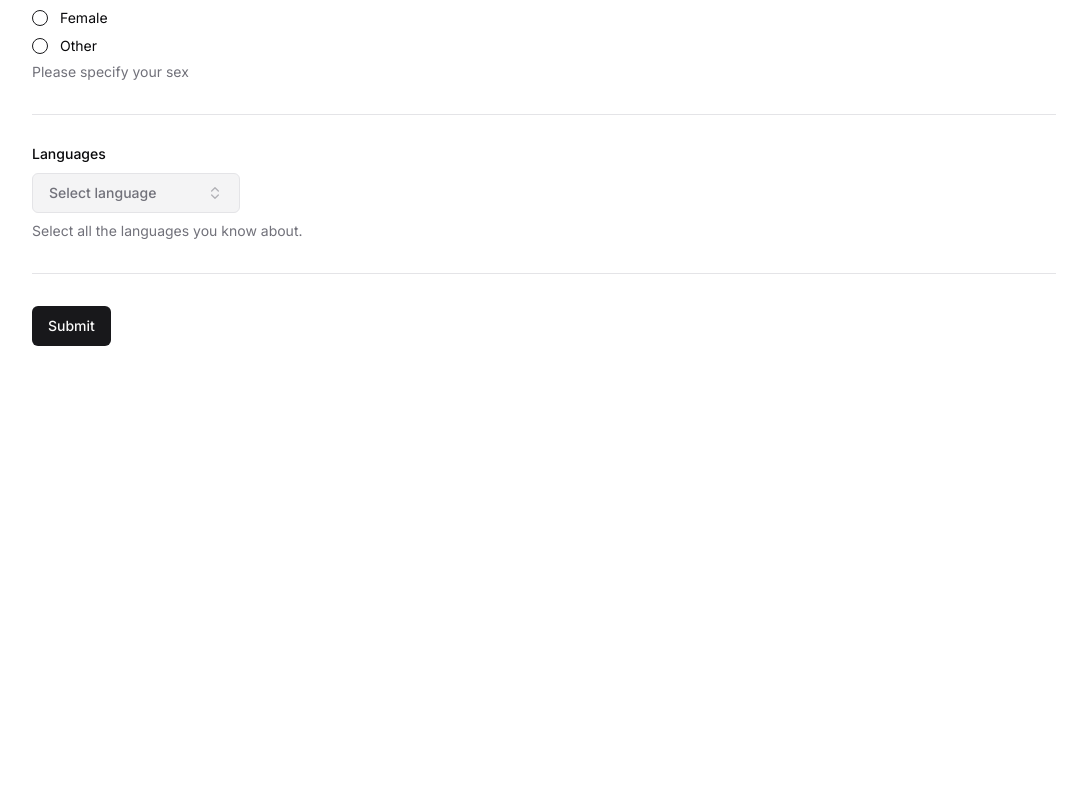
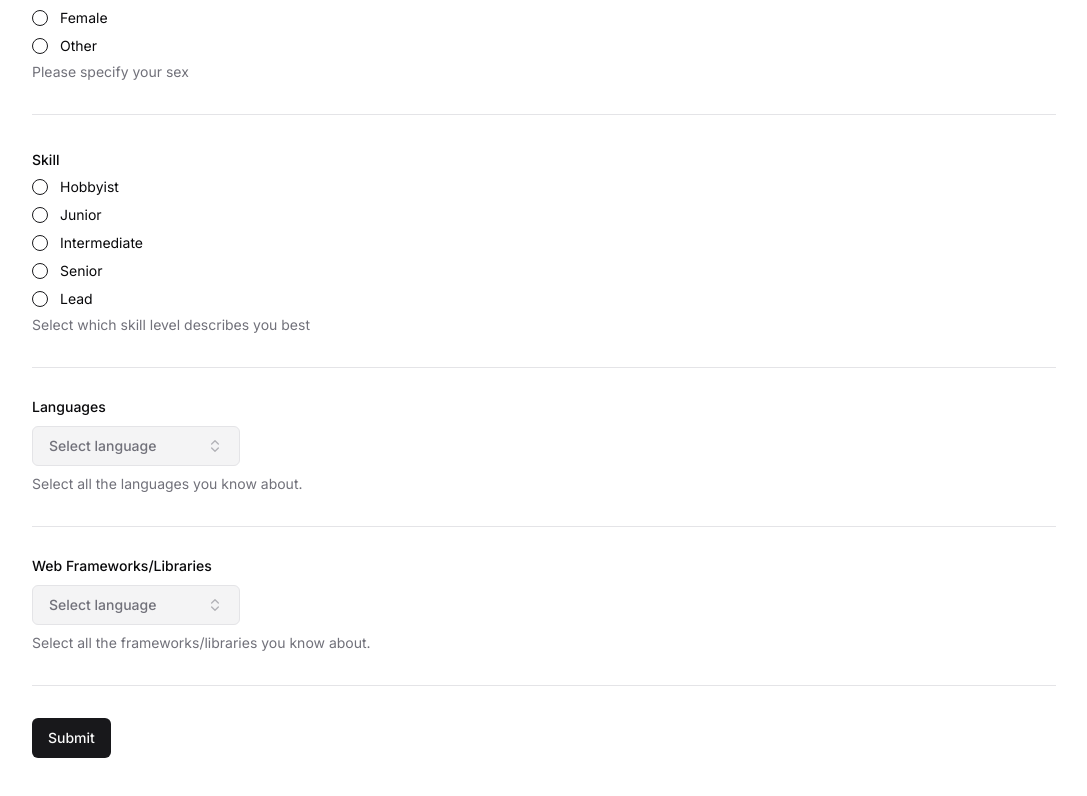
Before and after one commit to adidnair/survey, a Next.js app: page / in a window 1280 px wide. Shown: the part 544-1340 px from the top of the page, without its empty margins (96-1183 px from the left). Before the commit the page ends 970 px from the top, so only its background shows below. Built offline with nearby package versions, Linux system fonts and the light colour scheme.

Commit message:
added skills, frameworks and destupidified some code

```diff
--- a/src/components/questions/languages.tsx
+++ b/src/components/questions/languages.tsx
@@ -17,25 +17,33 @@ import { Slider } from "../ui/slider";
 import { FormError } from "../myui/form-error";
 import { formFields } from "../survey-form";
 
-export const valToLabel: Record<string, string> = {}
+export const languageValToLabel: Record<string, string> = {}
 
-valToLabel["py"] = "Python"
-valToLabel["js"] = "JavaScript"
-valToLabel["ts"] = "TypeScript"
-valToLabel["c"] = "C"
-valToLabel["cpp"] = "C++"
-valToLabel["go"] = "Go"
-valToLabel["rust"] = "Rust"
+languageValToLabel["py"] = "Python"
+languageValToLabel["js"] = "JavaScript"
+languageValToLabel["ts"] = "TypeScript"
+languageValToLabel["c"] = "C"
+languageValToLabel["cpp"] = "C++"
+languageValToLabel["go"] = "Golang"
+languageValToLabel["rust"] = "Rust"
+languageValToLabel["java"] = "Java"
+languageValToLabel["html"] = "HTML"
+languageValToLabel["php"] = "PHP"
+languageValToLabel["dart"] = "Dart"
+languageValToLabel["swift"] = "Swift"
+languageValToLabel["perl"] = "Perl"
+languageValToLabel["bash"] = "Bash"
+languageValToLabel["kotlin"] = "Kotlin"
+languageValToLabel["csharp"] = "C#"
+languageValToLabel["haskell"] = "Haskell"
+languageValToLabel["ocaml"] = "OCaml"
+languageValToLabel["ruby"] = "Ruby"
+languageValToLabel["r"] = "R"
+languageValToLabel["lua"] = "Lua"
+languageValToLabel["elixir"] = "Elixir"
+languageValToLabel["lisp"] = "Lisp"
 
-export const language_vals: readonly string[] = [
-  "py",
-  "js",
-  "ts",
-  "c",
-  "cpp",
-  "go",
-  "rust",
-] as const;
+export const language_vals: readonly string[] = [...Object.keys(languageValToLabel)] as const;
 
 export type LanguageResponse = {
   value: string,
@@ -116,15 +124,15 @@ export const Languages = ({languages, form, field} : {
                   role="combobox"
                   className="w-52 justify-between shrink-0"
                 >
-                  {valToLabel[selected_language.value]}
+                  {languageValToLabel[selected_language.value]}
                   <ChevronsUpDown className="ml-2 h-4 w-4 shrink-0 opacity-50" />
                 </Button>
               </PopoverTrigger>
               <PopoverContent className="w-52 p-0">
-                <Command>
+                <Command className="max-h-72">
                   <CommandInput placeholder="Search language..." />
                   <CommandEmpty>No language found.</CommandEmpty>
-                  <CommandGroup>
+                  <CommandGroup className="overflow-y-scroll">
                     {languages
                       .filter((l) => {
                         if (
@@ -192,12 +200,12 @@ export const Languages = ({languages, form, field} : {
               Describe your proficiency in the language
             </Label>
             <div className="flex flex-col items-center lg:grow lg:max-w-[300px] max-lg:pl-4 max-lg:w-80">
-              <div className="flex flex-row w-[110%] justify-between">
+              <div className="flex flex-row w-[105%] justify-between">
               <p className="text-xs whitespace-pre-wrap">Beginner</p>
               <p className="text-xs whitespace-pre-wrap">Intermediate</p>
               <p className="text-xs whitespace-pre-wrap">  Expert</p>
               </div>
-              <div className="flex flex-row w-[98%] justify-between mb-[3px]">
+              <div className="flex flex-row w-[94%] justify-between mb-[3px]">
                 <Separator orientation="vertical" className="h-1 w-[1px] bg-primary" />
                 <Separator orientation="vertical" className="h-1 w-[1px] bg-primary" />
                 <Separator orientation="vertical" className="h-1 w-[1px] bg-primary" />
@@ -228,12 +236,12 @@ export const Languages = ({languages, form, field} : {
               How likely are you to recommend the language?
             </Label>
             <div className="flex flex-col items-center touch-none lg:grow lg:max-w-[300px] max-lg:pl-4 max-lg:w-80">
-              <div className="flex flex-row w-[110%] justify-between">
+              <div className="flex flex-row w-[105%] justify-between">
               <p className="text-xs whitespace-pre-wrap">Never       </p>
               <p className="text-xs whitespace-pre-wrap">Maybe</p>
               <p className="text-xs whitespace-pre-wrap">Absolutely</p>
               </div>
-              <div className="flex flex-row w-[98%] justify-between mb-[3px]">
+              <div className="flex flex-row w-[94%] justify-between mb-[3px]">
                 <Separator orientation="vertical" className="h-1 w-[1px] bg-primary" />
                 <Separator orientation="vertical" className="h-1 w-[1px] bg-primary" />
                 <Separator orientation="vertical" className="h-1 w-[1px] bg-primary" />
@@ -292,10 +300,10 @@ export const Languages = ({languages, form, field} : {
           </Button>
         </PopoverTrigger>
         <PopoverContent className="w-52 p-0">
-          <Command>
+          <Command className="max-h-72">
             <CommandInput placeholder="Search language..." />
             <CommandEmpty>No language found.</CommandEmpty>
-            <CommandGroup>
+            <CommandGroup className="overflow-y-scroll">
               {languages
                 .filter((language) => {
                   for (const l of field.value) {
--- /dev/null
+++ b/src/components/questions/skill.ts
@@ -0,0 +1 @@
+export const skill_levels = ["hobbyist", "junior", "intermediate", "senior", "lead"]
--- a/src/components/questions/frameworks.tsx
+++ b/src/components/questions/web-frameworks.tsx
@@ -15,41 +15,54 @@ import {
 import { Button } from "../ui/button";
 import { Slider } from "../ui/slider";
 import { FormError } from "../myui/form-error";
+import { formFields } from "../survey-form";
 
+export const webFrameworkValToLabel: Record<string, string> = {}
 
-export const valToLabel: Record<string, string> = {}
+webFrameworkValToLabel["express"] = "ExpressJS"
+webFrameworkValToLabel["next"] = "NextJS"
+webFrameworkValToLabel["nuxt"] = "NuxtJS"
+webFrameworkValToLabel["astro"] = "Astro"
+webFrameworkValToLabel["react"] = "React"
+webFrameworkValToLabel["flask"] = "Flask"
+webFrameworkValToLabel["django"] = "Django"
+webFrameworkValToLabel["angular"] = "Angular"
+webFrameworkValToLabel["jquery"] = "JQuery"
+webFrameworkValToLabel["rails"] = "Ruby on Rails"
+webFrameworkValToLabel["bootstrap"] = "Bootstrap"
+webFrameworkValToLabel["tailwind"] = "TailwindCSS"
+webFrameworkValToLabel["fastapi"] = "FastAPI"
+webFrameworkValToLabel["aspnet"] = "ASP.NET"
+webFrameworkValToLabel["svelte"] = "Svelte"
+webFrameworkValToLabel["vite"] = "Vite"
+webFrameworkValToLabel["htmx"] = "HTMX"
+webFrameworkValToLabel["laravel"] = "Laravel"
 
-valToLabel["next"] = "NextJS"
-valToLabel["nuxt"] = "NuxtJS"
-valToLabel["react"] = "React"
-valToLabel["svelte"] = "SvelteKit"
-valToLabel["angular"] = "Angular"
+export const web_framework_vals: readonly string[] = [...Object.keys(webFrameworkValToLabel)] as const
 
-export const framework_vals: readonly string[] = [
-"next",
-"nuxt",
-"react",
-"svelte",
-"angular",
-] as const;
+export type WebFrameworkResponse = {
+  value: string,
+  experience: number,
+  recommendation: number,
+}
 
-export type FrameworkEntry = {
+export type WebFrameworkEntry = {
   readonly value: string,
   readonly label: string,
 }
 
-const FrameworkError = ({errObject, index} : {errObject: FieldErrors, index: number}) => {
+const WebFrameworkError = ({errObject, index, className} : {errObject: FieldErrors, index: number, className?: string}) => {
   if (errObject) {
-    if (errObject.frameworks) {
+    if (errObject.webFrameworks) {
       // @ts-ignore
-      const errArray = errObject.frameworks as any[]
+      const errArray = errObject.webFrameworks as any[]
       if (errArray[index]) {
         const err = errArray[index]
         if (err.experience) {
-          return <FormError text={err.experience.message} />
+          return <FormError text={err.experience.message} className={className} />
         }
         if (err.recommendation) {
-          return <FormError text={err.recommendation.message} />
+          return <FormError text={err.recommendation.message} className={className} />
         }
       }
     }
@@ -57,71 +70,65 @@ const FrameworkError = ({errObject, index} : {errObject: FieldErrors, index: num
   return null
 }
 
-export const FrameworkHeader = () => {
+export const WebFrameworksHeader = () => {
   return (
-    <div className="flex flex-row items-center gap-4 w-full h-14">
-      <Label className="w-[210px] text-muted-foreground shrink-0">
-        Frameworks
+    <div className="hidden lg:flex flex-row justify-between items-center gap-4 w-full h-14">
+      <Label className="w-[214px] text-muted-foreground shrink-0">
+        Framework/Library
       </Label>
       <Separator orientation="vertical" className="h-10" />
-      <Label className="w-[332px] text-muted-foreground shrink-0">
-        Rate your experience with the framework
-      </Label>
+      <div className="grow max-w-[322px]">
+        <Label className="text-muted-foreground shrink-0">
+          Describe your proficiency in the framework/library
+        </Label>
+      </div>
       <Separator orientation="vertical" className="h-10" />
-      <Label className="text-muted-foreground shrink-0">
-        How likely are you to recommend the framework?
-      </Label>
+      <div className="grow max-w-[322px]">
+        <Label className="text-muted-foreground shrink-0">
+        How likely are you to recommend the framework/library?
+        </Label>
+      </div>
+      <div className="w-[1px] h-full"></div>
+      <div className="w-8 h-full"></div>
     </div>
   )
 }
 
-export const Frameworks = ({languages: frameworks, form, field} : {
-  languages: readonly FrameworkEntry[],
-  form: UseFormReturn<{
-    email: string;
-    age: number;
-    frameworks: {
-      value: string;
-      experience: number;
-      recommendation: number;
-    }[];
-}, any, undefined>,
-  field: ControllerRenderProps<{
-    email: string;
-    age: number;
-    frameworks: {
-      value: string;
-      experience: number;
-      recommendation: number;
-    }[];
-}, "frameworks">
+export const WebFrameworks = ({webFrameworks, form, field} : {
+  webFrameworks: readonly WebFrameworkEntry[],
+  form: UseFormReturn<formFields, any, undefined>,
+  field: ControllerRenderProps<formFields, "webFrameworks">
   }) => {
   return (
-    <div className="flex flex-col gap-4">
+    <div className="lg:flex lg:flex-col gap-4">
       {field.value.map((selected_language, index) => {
         return (
+
           <>
+          {form.formState.isSubmitted && <WebFrameworkError errObject={form.formState.errors} index={index}
+          className="lg:hidden"/>}
           <div
-            className="flex flex-row pt-2 gap-12"
+            className="flex flex-col gap-8 lg:flex-row lg:justify-between lg:w-full pt-2 lg:gap-12 max-lg:mb-8"
             key={selected_language.value}
           >
+            <div className="flex flex-row gap-8">
             <Popover>
               <PopoverTrigger asChild>
                 <Button
                   variant="outline"
                   role="combobox"
-                  className="w-[200px] justify-between shrink-0"
+                  className="w-52 justify-between shrink-0"
                 >
-                  {valToLabel[selected_language.value]}
+                  {webFrameworkValToLabel[selected_language.value]}
                   <ChevronsUpDown className="ml-2 h-4 w-4 shrink-0 opacity-50" />
                 </Button>
               </PopoverTrigger>
-              <PopoverContent className="w-[200px] p-0">
-                <Command>
+              <PopoverContent className="w-52 p-0">
+                <Command className="max-h-72">
                   <CommandInput placeholder="Search language..." />
                   <CommandEmpty>No language found.</CommandEmpty>
-                  <CommandGroup>
-                    {frameworks
+                  <CommandGroup className="overflow-y-scroll">
+                    {webFrameworks
                       .filter((l) => {
                         if (
                           l.value ===
@@ -168,11 +175,38 @@ export const Frameworks = ({languages: frameworks, form, field} : {
                 </Command>
               </PopoverContent>
             </Popover>
+            <div className="flex items-center lg:hidden">
+              <X
+                width={60}
+                className="text-muted-foreground
+                hover:text-primary hover:cursor-pointer"
+                onClick={() =>
+                  form.setValue(field.name,
+                    field.value.filter((l) => {
+                      return l.value !== selected_language.value;
+                    })
+                  )
+                }
+              />
+            </div>
+            </div>
 
-            <div className="flex justify-center">
+            <Label className="text-muted-foreground lg:hidden">
+              Describe your proficiency in the language
+            </Label>
+            <div className="flex flex-col items-center lg:grow lg:max-w-[300px] max-lg:pl-4 max-lg:w-80">
+              <div className="flex flex-row w-[105%] justify-between">
+              <p className="text-xs whitespace-pre-wrap">Beginner</p>
+              <p className="text-xs whitespace-pre-wrap">Intermediate</p>
+              <p className="text-xs whitespace-pre-wrap">  Expert</p>
+              </div>
+              <div className="flex flex-row w-[94%] justify-between mb-[3px]">
+                <Separator orientation="vertical" className="h-1 w-[1px] bg-primary" />
+                <Separator orientation="vertical" className="h-1 w-[1px] bg-primary" />
+                <Separator orientation="vertical" className="h-1 w-[1px] bg-primary" />
+              </div>
               <Slider
                 name="experience"
-                className="w-80 shrink-0"
                 min={0}
                 max={100}
                 step={1}
@@ -193,10 +227,22 @@ export const Frameworks = ({languages: frameworks, form, field} : {
               />
             </div>
 
-            <div className="flex justify-center">
+            <Label className="text-muted-foreground lg:hidden">
+              How likely are you to recommend the language?
+            </Label>
+            <div className="flex flex-col items-center touch-none lg:grow lg:max-w-[300px] max-lg:pl-4 max-lg:w-80">
+              <div className="flex flex-row w-[105%] justify-between">
+              <p className="text-xs whitespace-pre-wrap">Never       </p>
+              <p className="text-xs whitespace-pre-wrap">Maybe</p>
+              <p className="text-xs whitespace-pre-wrap">Absolutely</p>
+              </div>
+              <div className="flex flex-row w-[94%] justify-between mb-[3px]">
+                <Separator orientation="vertical" className="h-1 w-[1px] bg-primary" />
+                <Separator orientation="vertical" className="h-1 w-[1px] bg-primary" />
+                <Separator orientation="vertical" className="h-1 w-[1px] bg-primary" />
+              </div>
               <Slider
                 name="recommendation"
-                className="w-80 shrink-0"
                 min={0}
                 max={100}
                 step={1}
@@ -217,12 +263,10 @@ export const Frameworks = ({languages: frameworks, form, field} : {
               />
             </div>
 
-            <div className="w-full"></div>
             <div className="flex items-center">
               <X
-                width={60}
-                className="shrink-0 text-muted
-              hover:text-muted-foreground hover:cursor-pointer"
+                className="max-lg:hidden shrink-0 text-muted-foreground
+                hover:text-primary hover:cursor-pointer"
                 onClick={() =>
                   form.setValue(field.name,
                     field.value.filter((l) => {
@@ -233,7 +277,8 @@ export const Frameworks = ({languages: frameworks, form, field} : {
               />
             </div>
           </div>
-          {form.formState.isSubmitted && <FrameworkError errObject={form.formState.errors} index={index}/>}
+          {form.formState.isSubmitted && <WebFrameworkError errObject={form.formState.errors} index={index}
+          className="max-lg:hidden"/>}
           </>
         );
       })}
@@ -243,18 +288,18 @@ export const Frameworks = ({languages: frameworks, form, field} : {
           <Button
             variant="outline"
             role="combobox"
-            className="w-[200px] justify-between text-muted-foreground bg-muted"
+            className="w-52 justify-between text-muted-foreground bg-muted"
           >
             {"Select language"}
             <ChevronsUpDown className="ml-2 h-4 w-4 shrink-0 opacity-50" />
           </Button>
         </PopoverTrigger>
-        <PopoverContent className="w-[200px] p-0">
-          <Command>
+        <PopoverContent className="w-52 p-0">
+          <Command className="max-h-72">
             <CommandInput placeholder="Search language..." />
             <CommandEmpty>No language found.</CommandEmpty>
-            <CommandGroup>
-              {frameworks
+            <CommandGroup className="overflow-y-scroll">
+              {webFrameworks
                 .filter((language) => {
                   for (const l of field.value) {
                     if (language.value === l.value) return false;
--- a/src/components/survey-form.tsx
+++ b/src/components/survey-form.tsx
@@ -17,7 +17,7 @@ import { Input } from "@/components/ui/input";
 import { useForm } from "react-hook-form";
 import {
   LanguageEntry,
-  valToLabel,
+  languageValToLabel,
   language_vals,
   LanguagesHeader,
   Languages,
@@ -26,7 +26,8 @@ import { Separator } from "./ui/separator";
 import { toast } from "./ui/use-toast";
 import { RadioGroup, RadioGroupItem } from "./ui/radio-group";
 import { FormError } from "./myui/form-error";
-import { useState } from "react";
+import { skill_levels } from "./questions/skill";
+import { WebFrameworkEntry, WebFrameworks, webFrameworkValToLabel, web_framework_vals } from "./questions/web-frameworks";
 
 const formSchema = z.object({
   email: z
@@ -46,12 +47,17 @@ const formSchema = z.object({
         "The oldest person in the world is 116. Please enter your actual age.",
     }),
   sex: z.string(),
+  skill: z.enum(skill_levels.map((val) => val[0]) as [string, ...string[]]),
   languages: z
     .object({
-      value: z.string().refine((val) => {
-        return language_vals.includes(val)
-      },
-      {message: "value refine oopsie"}),
+      value: z.enum(language_vals as readonly [string, ...string[]]),
+      experience: z.number().int().min(0, {message: "Please rate your experience"}).max(100),
+      recommendation: z.number().int().min(0, {message: "Please enter your recommendation"}).max(100),
+    })
+    .array(),
+  webFrameworks: z
+    .object({
+      value: z.enum(web_framework_vals as readonly [string, ...string[]]),
       experience: z.number().int().min(0, {message: "Please rate your experience"}).max(100),
       recommendation: z.number().int().min(0, {message: "Please enter your recommendation"}).max(100),
     })
@@ -67,6 +73,7 @@ const SurveyForm = () => {
       email: "",
       age: undefined,
       languages: [],
+      webFrameworks: [],
     },
   });
 
@@ -81,7 +88,14 @@ const SurveyForm = () => {
   const languages: readonly LanguageEntry[] = language_vals.map((val) => {
     return {
       value: val,
-      label: valToLabel[val],
+      label: languageValToLabel[val],
+    };
+  });
+
+  const webFrameworks: readonly WebFrameworkEntry[] = web_framework_vals.map((val) => {
+    return {
+      value: val,
+      label: webFrameworkValToLabel[val],
     };
   });
 
@@ -180,6 +194,42 @@ const SurveyForm = () => {
 
         <FormField
           control={form.control}
+          name="skill"
+          render={({ field }) => (
+            <FormItem>
+              <FormLabel>Skill</FormLabel>
+              <FormControl>
+                <RadioGroup
+                  onValueChange={field.onChange}
+                  defaultValue={field.value}
+                  className="flex flex-col space-y-1"
+                >
+                {skill_levels.map((level) => {
+                  return (
+                    <>
+                      <FormItem className="flex items-center space-x-3 space-y-0">
+                        <FormControl>
+                          <RadioGroupItem value={level[0]} />
+                        </FormControl>
+                        <FormLabel className="font-normal cursor-pointer">
+                          {level.charAt(0).toUpperCase() + level.slice(1)}
+                        </FormLabel>
+                      </FormItem>
+                    </>
+                  )
+                })}
+                </RadioGroup>
+              </FormControl>
+              <FormDescription>Select which skill level describes you best</FormDescription>
+              <FormMessage />
+            </FormItem>
+          )}
+        />
+
+        <Separator />
+
+        <FormField
+          control={form.control}
           name="languages"
           render={({ field }) => {
             return (
@@ -198,6 +248,26 @@ const SurveyForm = () => {
 
         <Separator />
 
+        <FormField
+          control={form.control}
+          name="webFrameworks"
+          render={({ field }) => {
+            return (
+            <FormItem className="flex flex-col">
+              <FormLabel className="mb-1">Web Frameworks/Libraries</FormLabel>
+              {(field.value.length > 0) && <LanguagesHeader />}
+              <FormControl>
+               <WebFrameworks webFrameworks={webFrameworks} form={form} field={field} />
+              </FormControl>
+              <FormDescription>
+                Select all the frameworks/libraries you know about.
+              </FormDescription>
+            </FormItem>
+          )}}
+        />
+
+        <Separator />
+
         {(form.formState.isSubmitted && Object.keys(form.formState.errors).length !== 0)
         && <FormError text="Please review the form for errors and make necessary corrections before resubmitting." />}
         <Button type="submit">Submit</Button>
@@ -206,4 +276,10 @@ const SurveyForm = () => {
   );
 };
 
+// Web Frameworks
+// Databases
+// Cloud services
+// SaaSs
+// Misc libraries
+
 export default SurveyForm;
```
